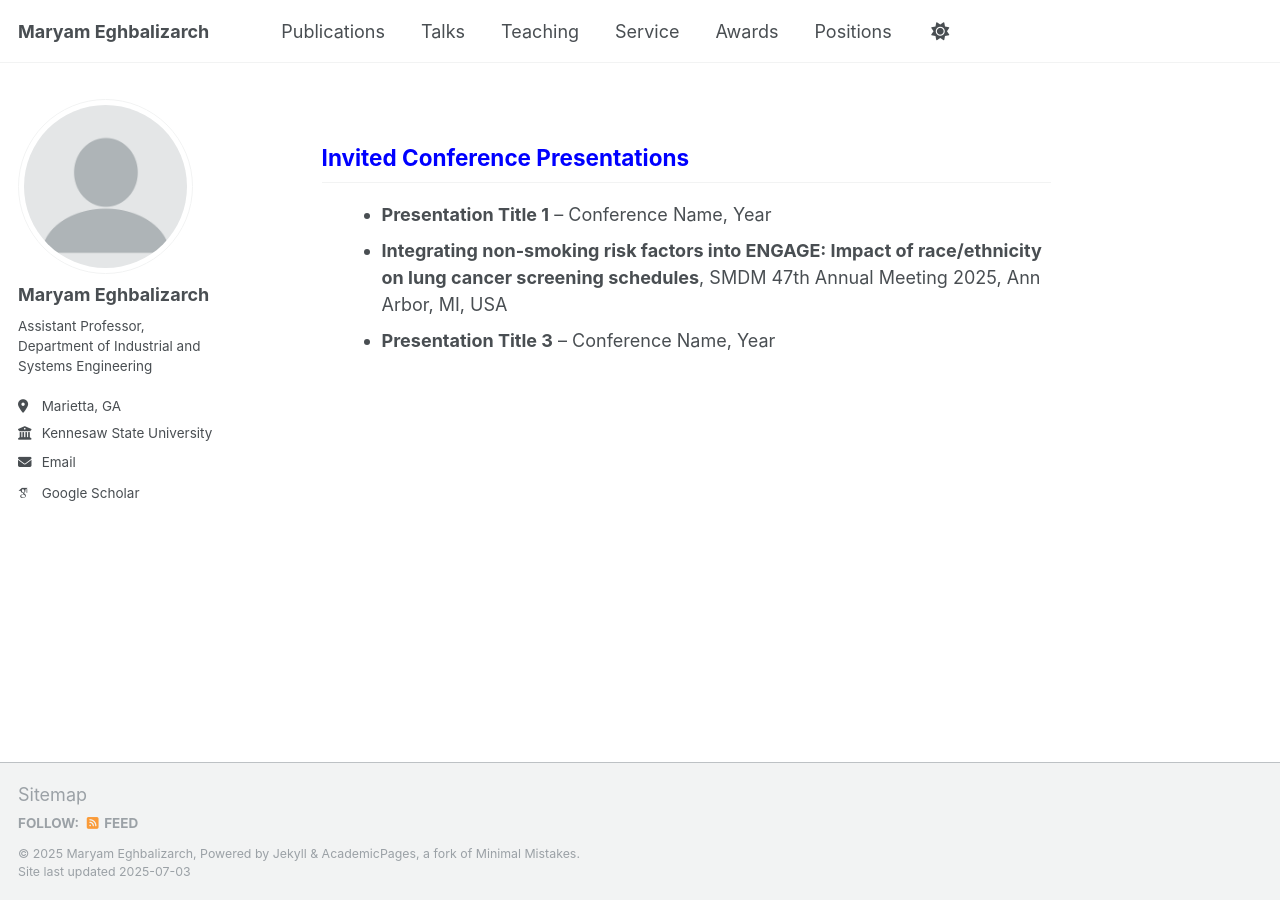
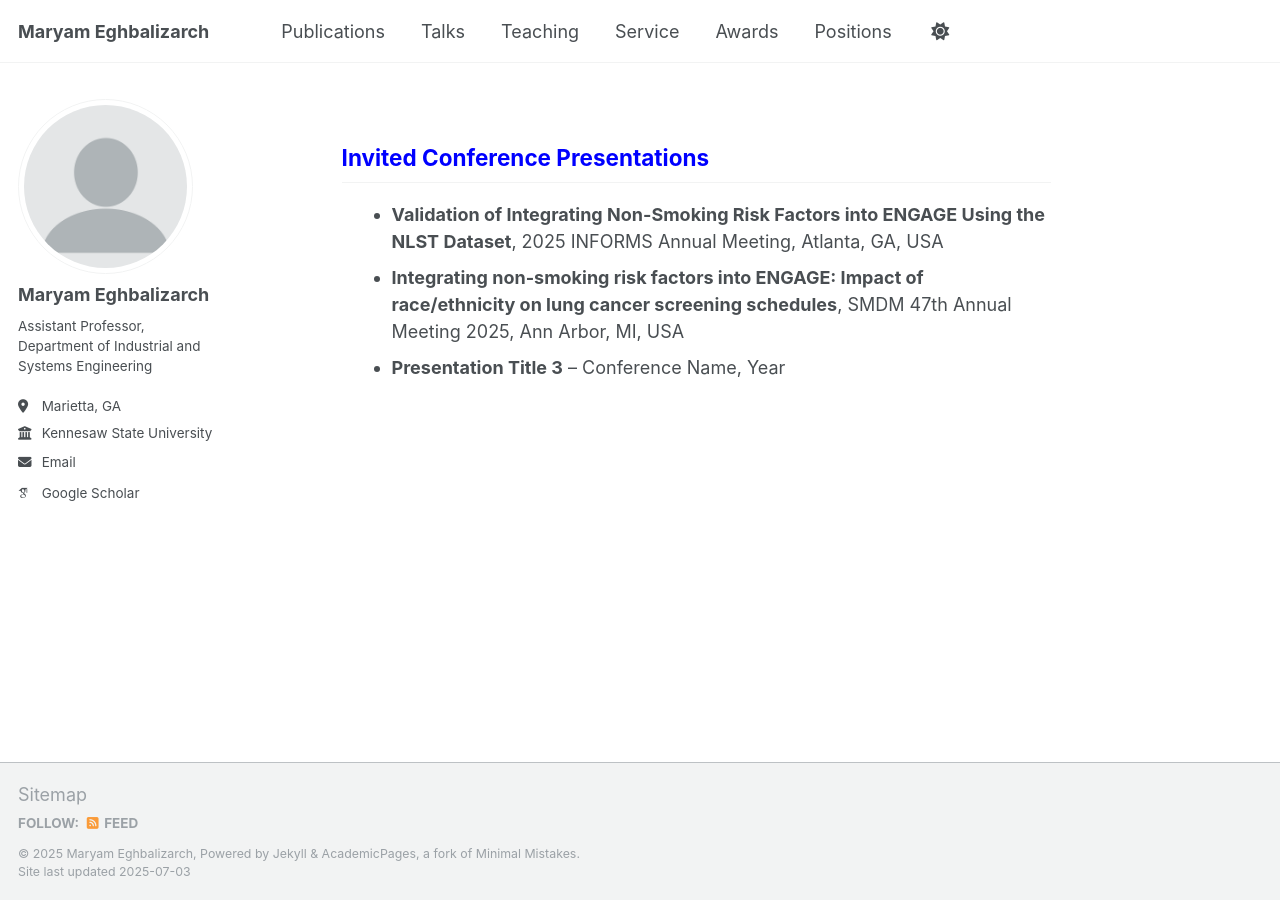
Before and after one commit to meghbalizarch/meghbalizarch.github.io, a Jekyll site: the page built from _pages/talks.html, in a window 1280 px wide. Built offline with Jekyll 4.4.1, drawn with Linux system fonts in a browser that asks for light colours; some web fonts are replaced; a script that is not in the unit is left out.

Commit message:
Update talks.html

```diff
--- a/_pages/talks.html
+++ b/_pages/talks.html
@@ -3,9 +3,9 @@ permalink: /talks/
 author_profile: true
 ---
 
-<h2 style="color:blue; font-weight:bold; margin-left:40px;">Invited Conference Presentations</h2>
-<ul style="margin-left:60px;">
-  <li><strong>Presentation Title 1</strong> – Conference Name, Year</li>
+<h2 style="color:blue; font-weight:bold; margin-left:60px;">Invited Conference Presentations</h2>
+<ul style="margin-left:70px;">
+  <li><strong>Validation of Integrating Non-Smoking Risk Factors into ENGAGE Using the NLST Dataset</strong>, 2025 INFORMS Annual Meeting, Atlanta, GA, USA</li>
   <li><strong>Integrating non-smoking risk factors into ENGAGE: Impact of race/ethnicity on lung cancer screening schedules</strong>, SMDM 47th Annual Meeting 2025,
 Ann Arbor, MI, USA</li>
   <li><strong>Presentation Title 3</strong> – Conference Name, Year</li>
```
